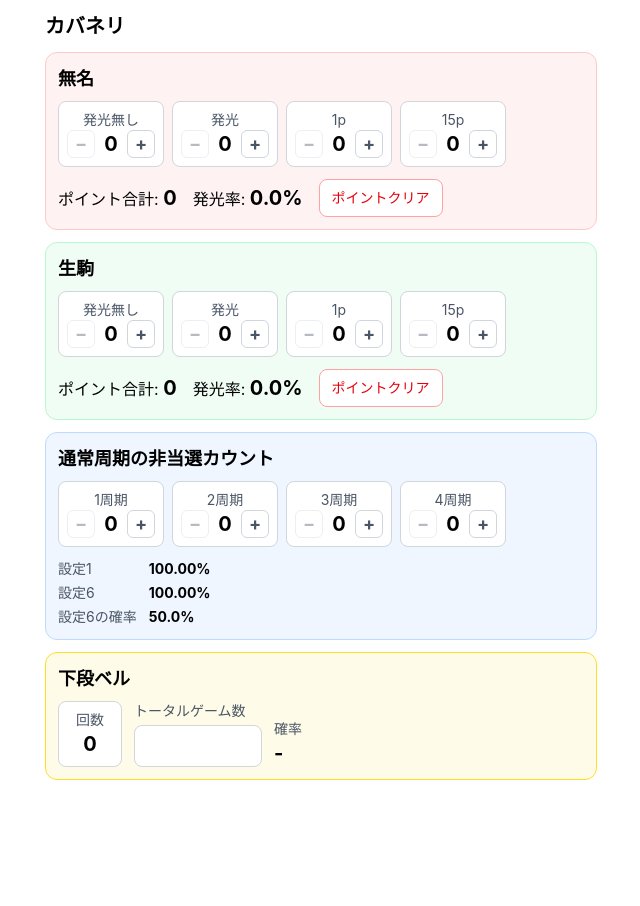
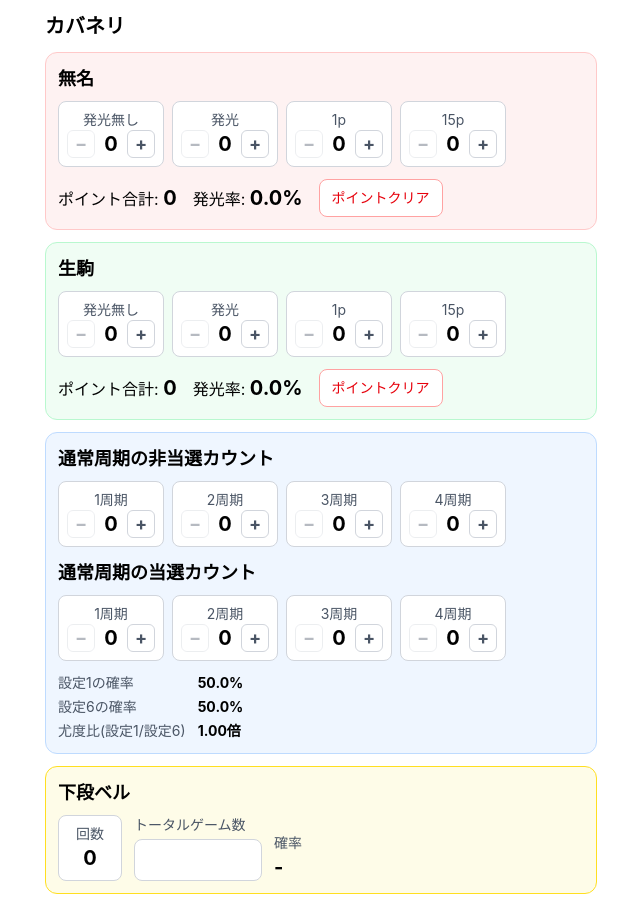
Before and after one commit to taromaro/slot-checker, a React (Vite) app: page / in a window 1280 px wide. Shown: the whole page, without its empty margins (319-959 px from the left). Before the commit the page ends 800 px from the top, so only its background shows below. Built offline with nearby package versions, Linux system fonts and the light colour scheme.

Commit message:
テストコード追加

```diff
--- a/package.json
+++ b/package.json
@@ -24,6 +24,7 @@
     "@types/react": "^19.3.0",
     "@types/react-dom": "^19.3.0",
     "@vitejs/plugin-react": "^6.1.0",
+    "@vitest/coverage-v8": "^5.1.0",
     "jsdom": "^29.1.1",
     "oxlint": "^1.79.0",
     "typescript": "^7.0.2",
--- a/src/components/Period.tsx
+++ b/src/components/Period.tsx
@@ -9,49 +9,68 @@ const CYCLES = [
   { name: "4周期", low: 34, high: 47 },
 ] as const;
 
-// 非当選がcount回続く確率の対数（小さい数のかけ算によるアンダーフロー対策）
-const logMissProb = (count: number, winRatePercent: number) => count * Math.log(1 - winRatePercent / 100);
-const formatProb = (p: number) => `${(p * 100).toFixed(2)}%`;
-export const Period = () => { const counters = [useCount(), useCount(), useCount(), useCount()];
+// 対数尤度: 当選w回・非当選m回が起きる確率の対数（アンダーフロー対策）
+const logLikelihood = (win: number, miss: number, ratePercent: number) => {
+  const p = ratePercent / 100;
+  return win * Math.log(p) + miss * Math.log(1 - p);
+};
+
+export const Period = () => {
+  const missCounters = [useCount(), useCount(), useCount(), useCount()];
+  const winCounters = [useCount(), useCount(), useCount(), useCount()];
 
   const periods = CYCLES.map((cycle, i) => {
-    const [num, onPlus, onMinus] = counters[i];
-    return { ...cycle, num, onPlus, onMinus };
+    const [miss, onMissPlus, onMissMinus] = missCounters[i];
+    const [win, onWinPlus, onWinMinus] = winCounters[i];
+    return { ...cycle, miss, onMissPlus, onMissMinus, win, onWinPlus, onWinMinus };
   });
 
-  const logLow = periods.reduce((sum, p) => sum + logMissProb(p.num, p.low), 0);
-  const logHigh = periods.reduce((sum, p) => sum + logMissProb(p.num, p.high), 0);
+  const logLow = periods.reduce((s, p) => s + logLikelihood(p.win, p.miss, p.low), 0);
+  const logHigh = periods.reduce((s, p) => s + logLikelihood(p.win, p.miss, p.high), 0);
 
-  const lowProb = Math.exp(logLow); // 設定1でこの結果になる確率
-  const highProb = Math.exp(logHigh); // 設定6でこの結果になる確率
-  const ratio = Math.exp(logLow - logHigh); // 設定1のほうが何倍起きやすいか
-  const highPosterior = 1 / (1 + ratio); // 設定1/6が五分五分だった場合に設定6である確率
+  // 設定1のほうが何倍この結果になりやすいか（尤度比）
+  const ratio = Math.exp(logLow - logHigh);
+  // 事前確率を設定1:設定6 = 50:50 とした場合の事後確率
+  const highPosterior = 1 / (1 + ratio);
+  const lowPosterior = 1 - highPosterior;
 
   return (
     <section className="rounded-xl border border-blue-200 bg-blue-50 p-3">
       <h2 className="mb-2 text-lg font-bold">通常周期の非当選カウント</h2>
-
       <div className="flex flex-wrap gap-2">
         {periods.map((p) => (
           <Stepper
-            key={p.name}
+            key={`miss-${p.name}`}
             name={p.name}
-            num={p.num}
-            onIncrement={p.onPlus}
-            onDecrement={p.onMinus}
+            num={p.miss}
+            onIncrement={p.onMissPlus}
+            onDecrement={p.onMissMinus}
+          />
+        ))}
+      </div>
+
+      <h2 className="mb-2 mt-3 text-lg font-bold">通常周期の当選カウント</h2>
+      <div className="flex flex-wrap gap-2">
+        {periods.map((p) => (
+          <Stepper
+            key={`win-${p.name}`}
+            name={p.name}
+            num={p.win}
+            onIncrement={p.onWinPlus}
+            onDecrement={p.onWinMinus}
           />
         ))}
       </div>
 
       <dl className="mt-3 grid grid-cols-[auto_1fr] gap-x-3 gap-y-1 text-sm">
-        <dt className="text-gray-600">設定1</dt>
-        <dd className="font-bold">{formatProb(lowProb)}</dd>
-
-        <dt className="text-gray-600">設定6</dt>
-        <dd className="font-bold">{formatProb(highProb)}</dd>
+        <dt className="text-gray-600">設定1の確率</dt>
+        <dd className="font-bold">{(lowPosterior * 100).toFixed(1)}%</dd>
 
         <dt className="text-gray-600">設定6の確率</dt>
         <dd className="font-bold">{(highPosterior * 100).toFixed(1)}%</dd>
+
+        <dt className="text-gray-600">尤度比(設定1/設定6)</dt>
+        <dd className="font-bold">{ratio.toFixed(2)}倍</dd>
       </dl>
     </section>
   );
```
Also changed, not shown: 2 other files (tests, documents, lock files or other folders).
